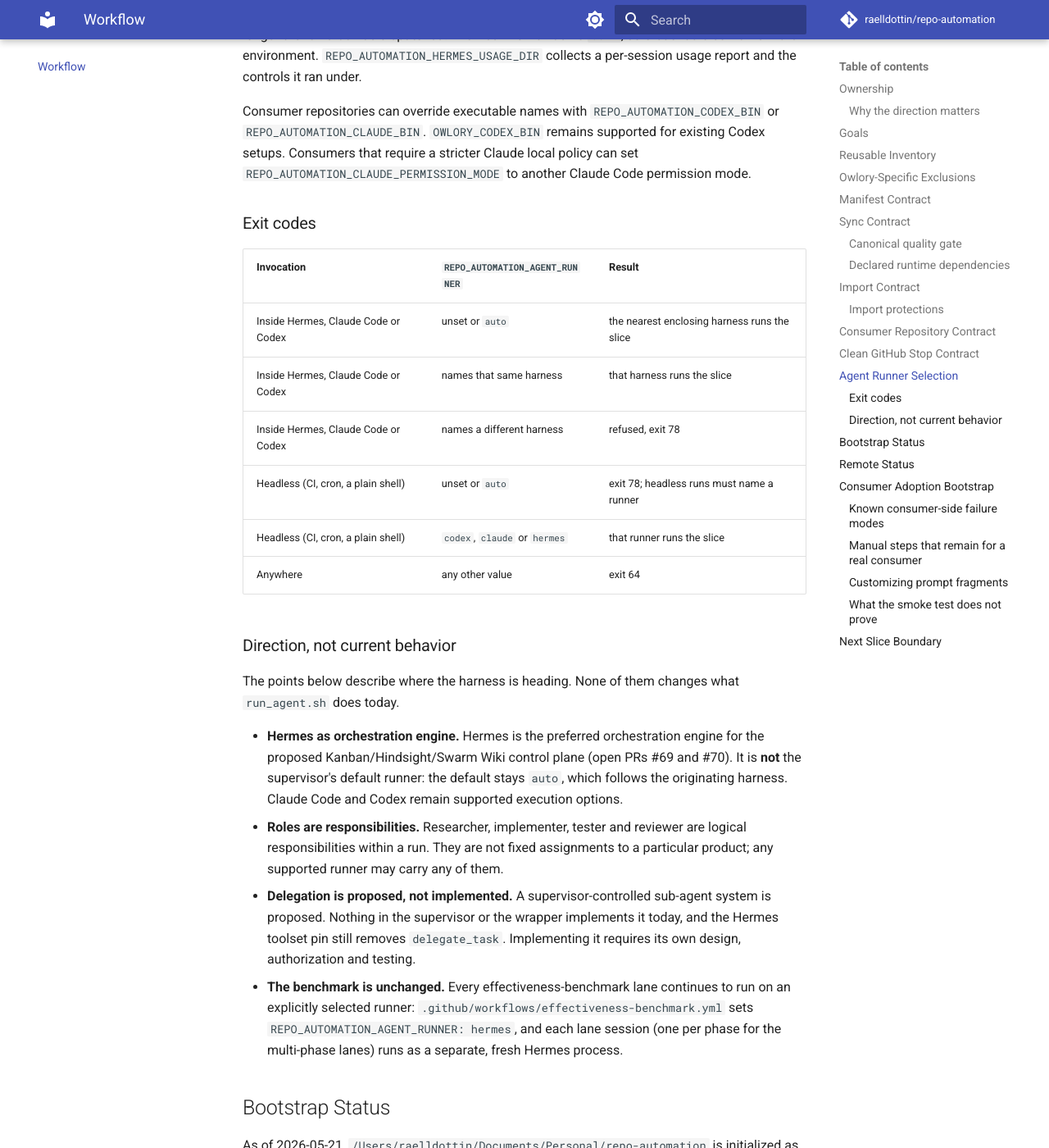
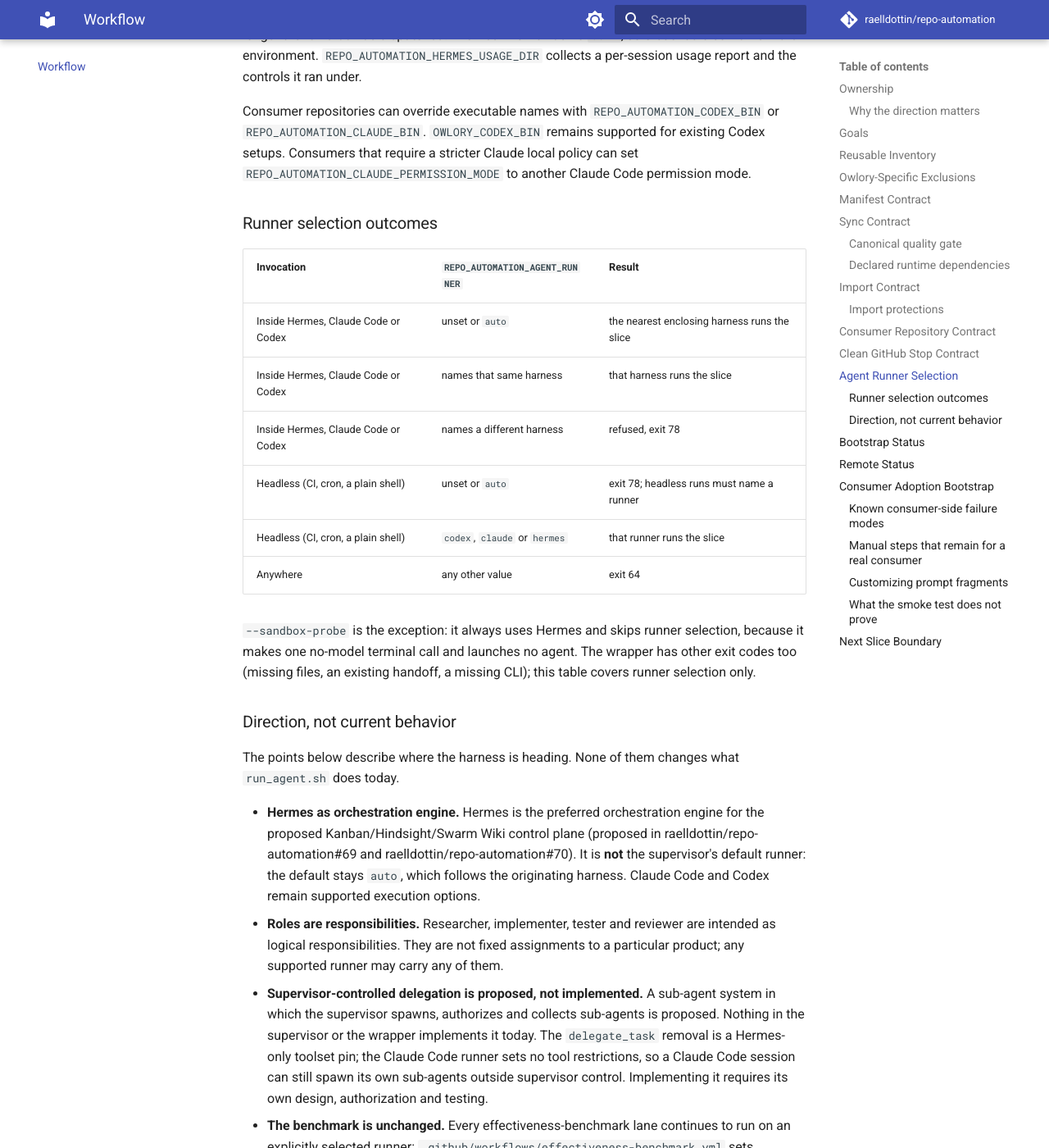
Before and after one commit to raelldottin/repo-automation, an MkDocs documentation site: the page built from docs/workflows/repo-automation.md, in a window 1280 px wide and 1400 px high, scrolled down 9435 px. Shown: the whole window at 82% size. Built offline with MkDocs 1.6.1 and Material for MkDocs 9.7.7, drawn with Linux system fonts in a browser that asks for light colours; comment, search, counter and statistics services are not loaded.

Commit message:
docs: tighten runner selection wording for consumer copies
Use repo-qualified PR references, note the --sandbox-probe exception, rename the table to runner selection outcomes, and scope the unimplemented delegation to supervisor control (the delegate_task pin is Hermes-only). No behavior change.

```diff
--- a/docs/workflows/repo-automation.md
+++ b/docs/workflows/repo-automation.md
@@ -235,7 +235,7 @@
 
 Consumer repositories can override executable names with `REPO_AUTOMATION_CODEX_BIN` or `REPO_AUTOMATION_CLAUDE_BIN`. `OWLORY_CODEX_BIN` remains supported for existing Codex setups. Consumers that require a stricter Claude local policy can set `REPO_AUTOMATION_CLAUDE_PERMISSION_MODE` to another Claude Code permission mode.
 
-### Exit codes
+### Runner selection outcomes
 
 | Invocation | `REPO_AUTOMATION_AGENT_RUNNER` | Result |
 | --- | --- | --- |
@@ -246,13 +246,15 @@
 | Headless (CI, cron, a plain shell) | `codex`, `claude` or `hermes` | that runner runs the slice |
 | Anywhere | any other value | exit 64 |
 
+`--sandbox-probe` is the exception: it always uses Hermes and skips runner selection, because it makes one no-model terminal call and launches no agent. The wrapper has other exit codes too (missing files, an existing handoff, a missing CLI); this table covers runner selection only.
+
 ### Direction, not current behavior
 
 The points below describe where the harness is heading. None of them changes what `run_agent.sh` does today.
 
-- **Hermes as orchestration engine.** Hermes is the preferred orchestration engine for the proposed Kanban/Hindsight/Swarm Wiki control plane (open PRs #69 and #70). It is **not** the supervisor's default runner: the default stays `auto`, which follows the originating harness. Claude Code and Codex remain supported execution options.
-- **Roles are responsibilities.** Researcher, implementer, tester and reviewer are logical responsibilities within a run. They are not fixed assignments to a particular product; any supported runner may carry any of them.
-- **Delegation is proposed, not implemented.** A supervisor-controlled sub-agent system is proposed. Nothing in the supervisor or the wrapper implements it today, and the Hermes toolset pin still removes `delegate_task`. Implementing it requires its own design, authorization and testing.
+- **Hermes as orchestration engine.** Hermes is the preferred orchestration engine for the proposed Kanban/Hindsight/Swarm Wiki control plane (proposed in raelldottin/repo-automation#69 and raelldottin/repo-automation#70). It is **not** the supervisor's default runner: the default stays `auto`, which follows the originating harness. Claude Code and Codex remain supported execution options.
+- **Roles are responsibilities.** Researcher, implementer, tester and reviewer are intended as logical responsibilities. They are not fixed assignments to a particular product; any supported runner may carry any of them.
+- **Supervisor-controlled delegation is proposed, not implemented.** A sub-agent system in which the supervisor spawns, authorizes and collects sub-agents is proposed. Nothing in the supervisor or the wrapper implements it today. The `delegate_task` removal is a Hermes-only toolset pin; the Claude Code runner sets no tool restrictions, so a Claude Code session can still spawn its own sub-agents outside supervisor control. Implementing it requires its own design, authorization and testing.
 - **The benchmark is unchanged.** Every effectiveness-benchmark lane continues to run on an explicitly selected runner: `.github/workflows/effectiveness-benchmark.yml` sets `REPO_AUTOMATION_AGENT_RUNNER: hermes`, and each lane session (one per phase for the multi-phase lanes) runs as a separate, fresh Hermes process.
 
 ## Bootstrap Status
```
Also changed, not shown: automation/README.md (+2 -1 lines).
